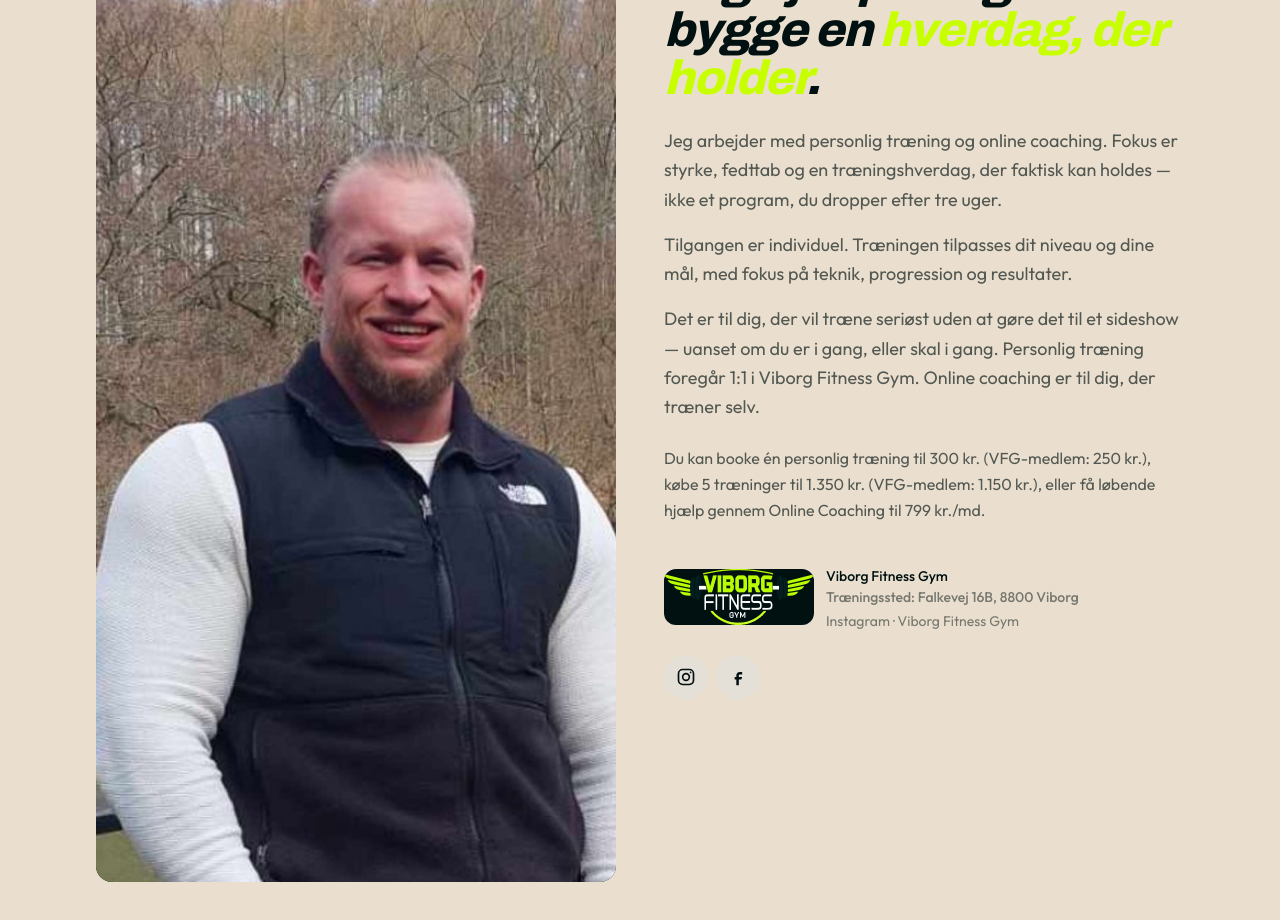
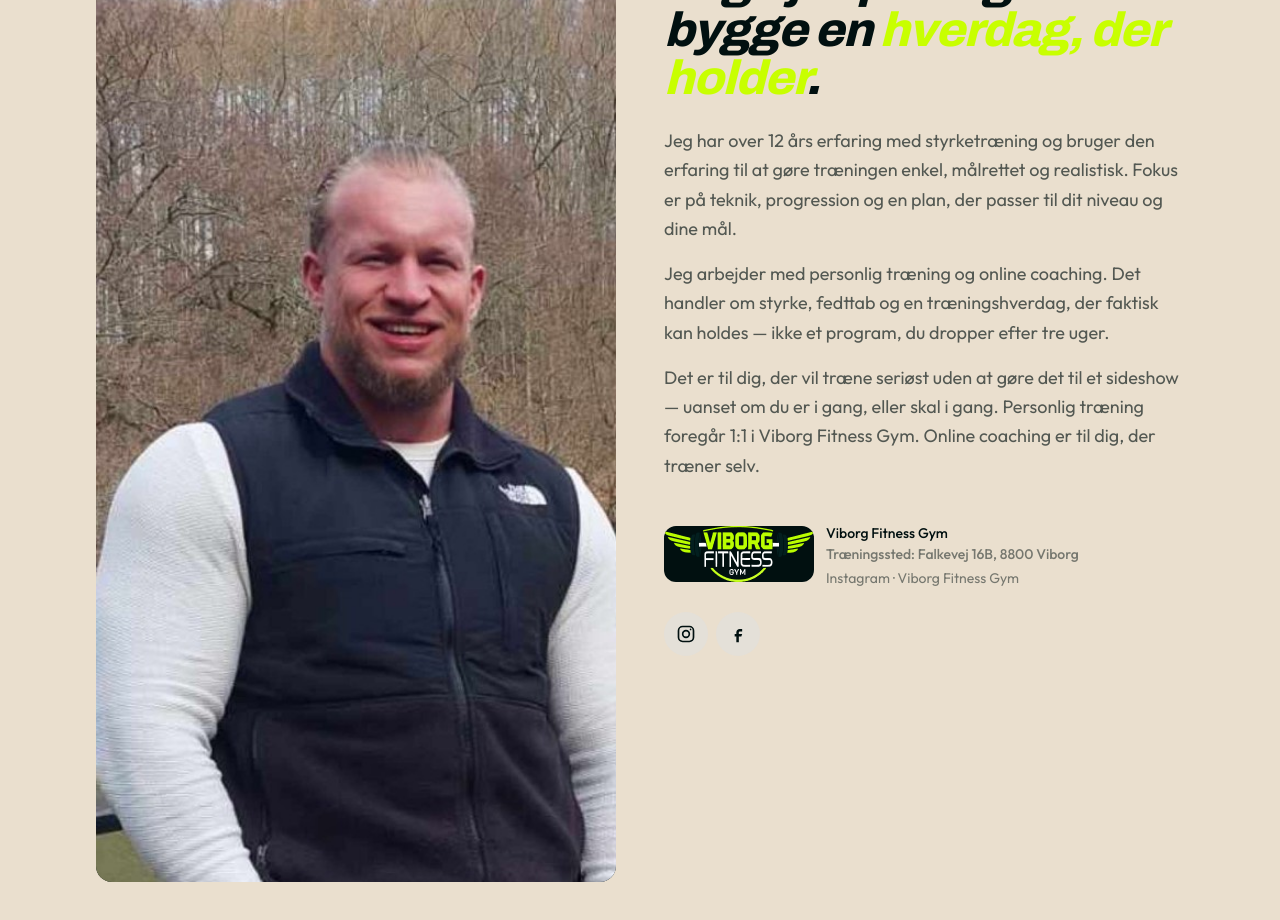
Before and after one commit to lukasmoller2000/personal-trainer-website, a Next.js app: page /om in a window 1280 px wide. Shown: the part 980-1900 px from the top of the page. Built offline with nearby package versions, Linux system fonts and the light colour scheme; no server answers.

Commit message:
feat: add training experience to about copy
Co-authored-by: Cursor <cursoragent@cursor.com>

```diff
--- a/src/app/om/page.tsx
+++ b/src/app/om/page.tsx
@@ -13,7 +13,7 @@ import { pageSeo } from "@/lib/seo";
 
 export const metadata: Metadata = pageSeo("/om", {
   title: "Om Lukas Møller – personlig træner i Viborg",
-  description: `Mød ${siteConfig.trainer} — personlig træner i ${siteConfig.venue}. 1:1 PT til 300 kr. (VFG-medlem: 250 kr.), eller online coaching til 799 kr./md.`,
+  description: `Mød ${siteConfig.trainer} — personlig træner i ${siteConfig.venue}. Over 12 års erfaring med styrketræning. 1:1 PT og online coaching.`,
 });
 
 const philosophy = [
@@ -77,22 +77,19 @@ export default function AboutPage() {
               </span>
             </h2>
             <p className="mt-6 text-base leading-relaxed text-ink/65 md:text-lg">
-              Jeg arbejder med personlig træning og online coaching. Fokus er styrke, fedttab og en
-              træningshverdag, der faktisk kan holdes — ikke et program, du dropper efter tre uger.
+              Jeg har over 12 års erfaring med styrketræning og bruger den erfaring til at gøre
+              træningen enkel, målrettet og realistisk. Fokus er på teknik, progression og en plan,
+              der passer til dit niveau og dine mål.
             </p>
             <p className="mt-4 text-base leading-relaxed text-ink/65 md:text-lg">
-              Tilgangen er individuel. Træningen tilpasses dit niveau og dine mål, med fokus på
-              teknik, progression og resultater.
+              Jeg arbejder med personlig træning og online coaching. Det handler om styrke, fedttab
+              og en træningshverdag, der faktisk kan holdes — ikke et program, du dropper efter tre
+              uger.
             </p>
             <p className="mt-4 text-base leading-relaxed text-ink/65 md:text-lg">
               Det er til dig, der vil træne seriøst uden at gøre det til et sideshow — uanset om du
               er i gang, eller skal i gang. Personlig træning foregår 1:1 i Viborg Fitness Gym.
               Online coaching er til dig, der træner selv.
-            </p>
-            <p className="mt-6 leading-relaxed text-ink/65">
-              Du kan booke én personlig træning til 300 kr. (VFG-medlem: 250 kr.), købe 5 træninger
-              til 1.350 kr. (VFG-medlem: 1.150 kr.), eller få løbende hjælp gennem Online Coaching til
-              799 kr./md.
             </p>
             <div className="mt-10 mb-6 flex items-center gap-3">
               <GymLogo size={56} />
--- a/src/components/sections/AboutTeaser.tsx
+++ b/src/components/sections/AboutTeaser.tsx
@@ -27,9 +27,9 @@ export function AboutTeaser() {
             description={`Jeg er personlig træner i ${siteConfig.venue}. Jeg har selv lært at komme hertil — og jeg kan vise dig vejen.`}
           />
           <p className="mb-4 leading-relaxed text-ink/65">
-            Book en personlig træning til 300 kr. (VFG-medlem: 250 kr.), køb 5 træninger til
-            1.350 kr. (VFG-medlem: 1.150 kr.), eller få løbende hjælp gennem Online Coaching til
-            799 kr./md.
+            Jeg har over 12 års erfaring med styrketræning og bruger den erfaring til at gøre
+            træningen enkel, målrettet og realistisk. Fokus er på teknik, progression og en plan,
+            der passer til dit niveau og dine mål.
           </p>
           <div className="mb-6 flex items-center gap-3">
             <GymLogo size={56} />
```
